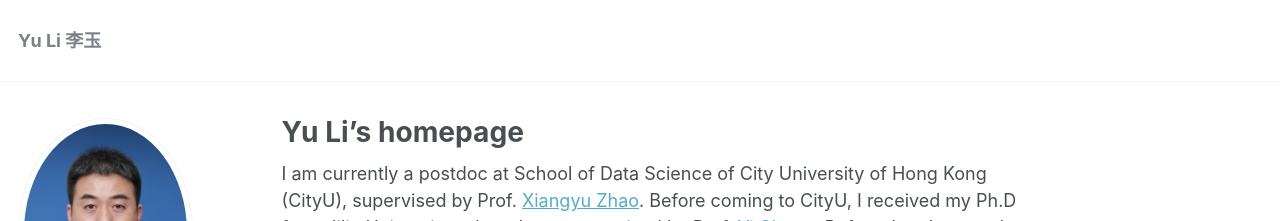
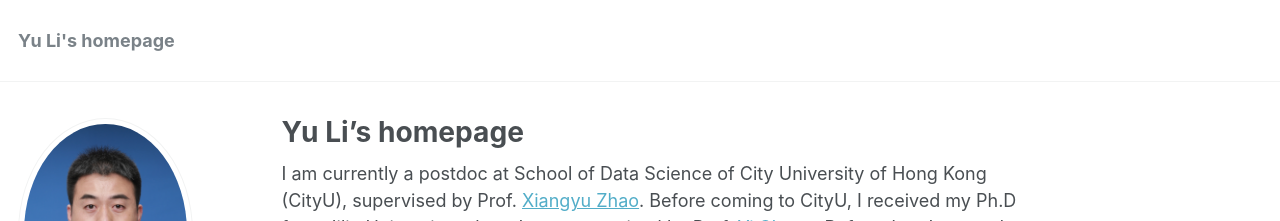
Before and after one commit to liyu1990/liyu1990.github.io, a Jekyll site: the page built from _pages/about.md, in a window 1280 px wide and 1071 px high. Shown: the top 221 px of the window. Built offline with Jekyll 4.4.1, drawn with Linux system fonts in a browser that asks for light colours.

Commit message:
Update _config.yml

```diff
--- a/_config.yml
+++ b/_config.yml
@@ -7,7 +7,7 @@
 
 # Site Settings
 locale                   : "en-US"
-title                    : "Yu Li 李玉"
+title                    : "Yu Li's homepage"
 title_separator          : "-"
 name                     : &name "Yu Li 李玉"
 description              : &description "personal description"
```
